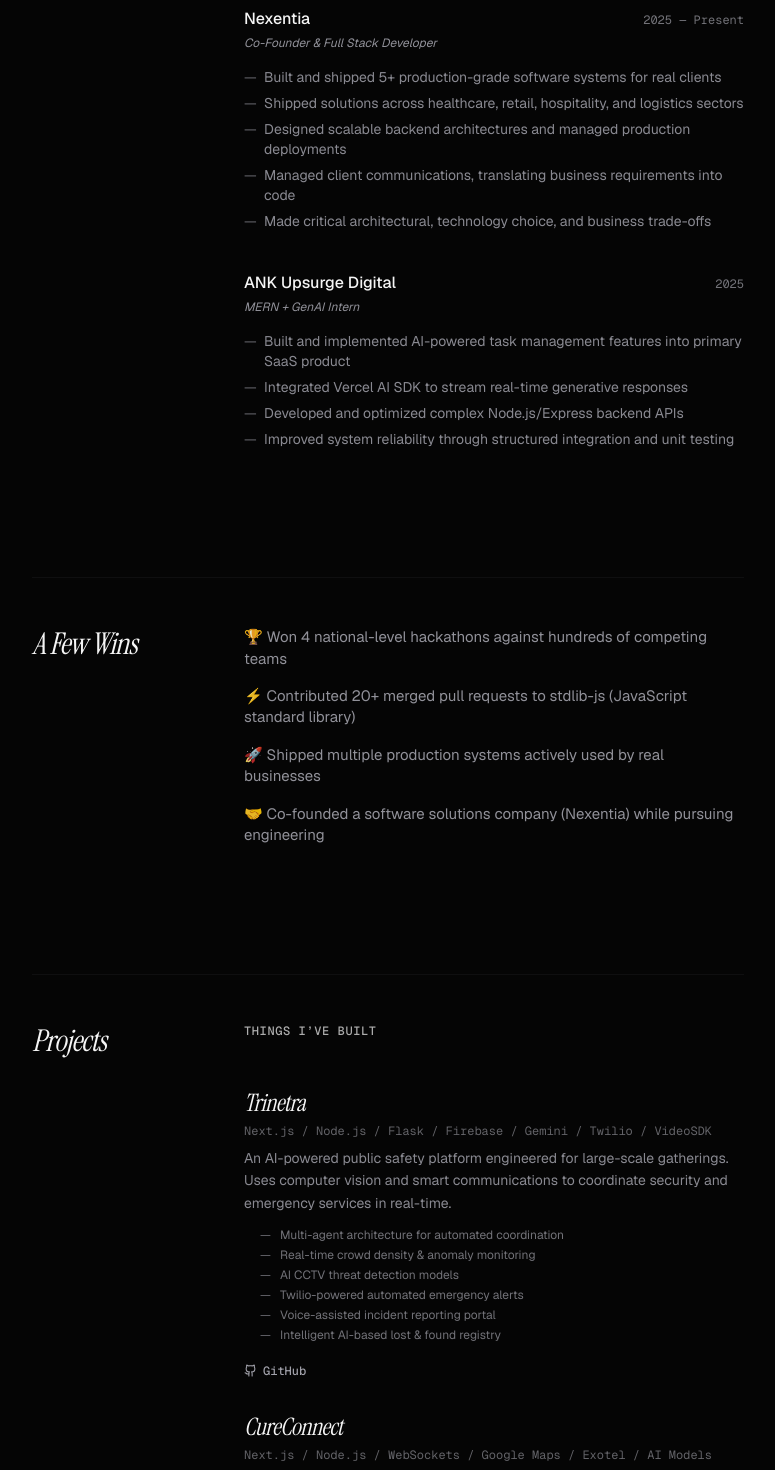
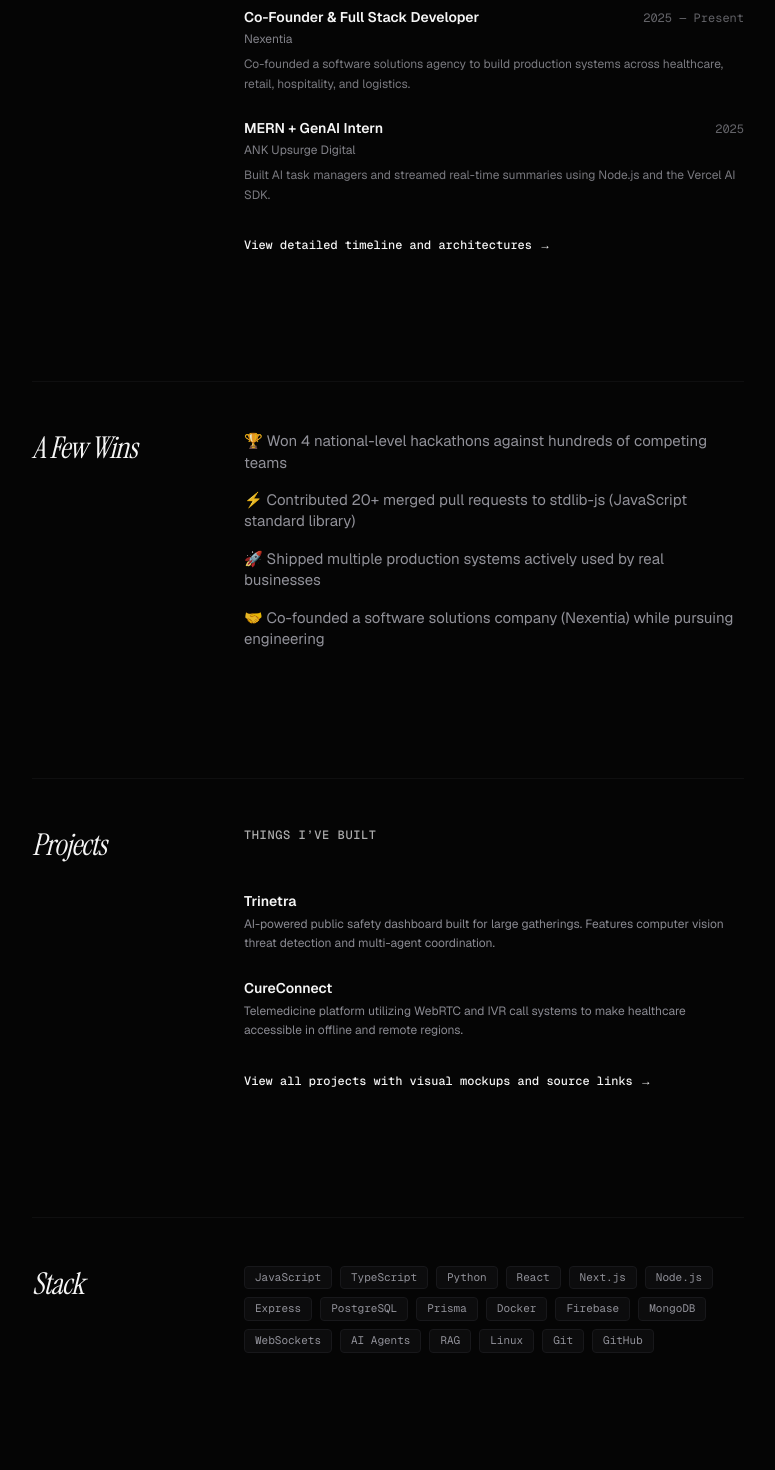
Before and after one commit to Erennn7/portfolio, a Next.js app: page / in a window 1280 px wide. Shown: the part 1280-2750 px from the top of the page, without its empty margins (252-1027 px from the left). Built offline with nearby package versions, Linux system fonts and the light colour scheme.

Commit message:
feat: update projects section

```diff
--- a/app/page.tsx
+++ b/app/page.tsx
@@ -1,95 +1,18 @@
+import Link from "next/link";
 import {
   Navbar,
   StatusBadge,
   Section,
-  TimelineItem,
-  ProjectCard,
   StackPill,
   WritingItem,
 } from "./components";
 
 export default function Home() {
-  const experiences = [
-    {
-      company: "Nexentia",
-      role: "Co-Founder & Full Stack Developer",
-      period: "2025 — Present",
-      highlights: [
-        "Built and shipped 5+ production-grade software systems for real clients",
-        "Shipped solutions across healthcare, retail, hospitality, and logistics sectors",
-        "Designed scalable backend architectures and managed production deployments",
-        "Managed client communications, translating business requirements into code",
-        "Made critical architectural, technology choice, and business trade-offs",
-      ],
-    },
-    {
-      company: "ANK Upsurge Digital",
-      role: "MERN + GenAI Intern",
-      period: "2025",
-      highlights: [
-        "Built and implemented AI-powered task management features into primary SaaS product",
-        "Integrated Vercel AI SDK to stream real-time generative responses",
-        "Developed and optimized complex Node.js/Express backend APIs",
-        "Improved system reliability through structured integration and unit testing",
-      ],
-    },
-  ];
-
   const wins = [
     { text: "🏆 Won 4 national-level hackathons against hundreds of competing teams" },
     { text: "⚡ Contributed 20+ merged pull requests to stdlib-js (JavaScript standard library)" },
     { text: "🚀 Shipped multiple production systems actively used by real businesses" },
     { text: "🤝 Co-founded a software solutions company (Nexentia) while pursuing engineering" },
-  ];
-
-  const projects = [
-    {
-      name: "Trinetra",
-      description: "An AI-powered public safety platform engineered for large-scale gatherings. Uses computer vision and smart communications to coordinate security and emergency services in real-time.",
-      features: [
-        "Multi-agent architecture for automated coordination",
-        "Real-time crowd density & anomaly monitoring",
-        "AI CCTV threat detection models",
-        "Twilio-powered automated emergency alerts",
-        "Voice-assisted incident reporting portal",
-        "Intelligent AI-based lost & found registry",
-      ],
-      techStack: [
-        "Next.js",
-        "Node.js",
-        "Flask",
-        "Firebase",
-        "Gemini",
-        "Twilio",
-        "VideoSDK",
-      ],
-      links: [
-        { label: "GitHub", href: "https://github.com/samarthkolarkar/trinetra" },
-      ],
-    },
-    {
-      name: "CureConnect",
-      description: "A comprehensive telemedicine and healthcare accessibility platform designed to bridge the gap between patients and specialized medical attention, even in remote locations.",
-      features: [
-        "WebRTC-powered real-time video consultations",
-        "Instant messaging and doctor-patient chat rooms",
-        "AI-assisted diagnosis and summary reports",
-        "IVRS telephony integration for offline access",
-        "Google Maps real-time location mapping",
-        "Multilingual interface for regional reach",
-      ],
-      techStack: [
-        "Next.js",
-        "Node.js",
-        "WebSockets",
-        "Google Maps",
-        "Exotel",
-        "AI Models",
-      ],
-      links: [
-        { label: "GitHub", href: "https://github.com/samarthkolarkar/cureconnect" },
-      ],
-    },
   ];
 
   const techStack = [
@@ -199,21 +122,41 @@
           </p>
         </Section>
 
-        {/* Work / Experience Section */}
+        {/* Work / Experience Section preview */}
         <Section id="work" title="Work" delayClass="delay-225">
           <h3 className="text-xs uppercase tracking-wider text-foreground/70 mb-4 font-mono font-medium">
             Things I’ve Built Professionally
           </h3>
-          <div className="flex flex-col gap-y-10">
-            {experiences.map((exp, idx) => (
-              <TimelineItem
-                key={idx}
-                company={exp.company}
-                role={exp.role}
-                period={exp.period}
-                highlights={exp.highlights}
-              />
-            ))}
+          <div className="flex flex-col gap-y-6">
+            <div className="flex flex-col gap-y-1">
+              <div className="flex justify-between items-baseline">
+                <span className="text-foreground text-sm font-semibold">Co-Founder & Full Stack Developer</span>
+                <span className="text-xs text-secondary/60 font-mono">2025 — Present</span>
+              </div>
+              <span className="text-xs text-secondary/80">Nexentia</span>
+              <p className="text-xs text-secondary/75 mt-1 leading-relaxed">
+                Co-founded a software solutions agency to build production systems across healthcare, retail, hospitality, and logistics.
+              </p>
+            </div>
+
+            <div className="flex flex-col gap-y-1">
+              <div className="flex justify-between items-baseline">
+                <span className="text-foreground text-sm font-semibold">MERN + GenAI Intern</span>
+                <span className="text-xs text-secondary/60 font-mono">2025</span>
+              </div>
+              <span className="text-xs text-secondary/80">ANK Upsurge Digital</span>
+              <p className="text-xs text-secondary/75 mt-1 leading-relaxed">
+                Built AI task managers and streamed real-time summaries using Node.js and the Vercel AI SDK.
+              </p>
+            </div>
+
+            <Link
+              href="/work"
+              className="text-xs text-foreground font-mono font-medium inline-flex items-center gap-1.5 hover:underline underline-offset-4 w-fit pt-2 focus-visible:outline-none focus-visible:ring-1 focus-visible:ring-foreground/50 rounded"
+              id="view-all-work-link"
+            >
+              View detailed timeline and architectures →
+            </Link>
           </div>
         </Section>
 
@@ -228,22 +171,33 @@
           </div>
         </Section>
 
-        {/* Projects Section */}
+        {/* Projects Section preview */}
         <Section id="projects" title="Projects" delayClass="delay-375">
           <h3 className="text-xs uppercase tracking-wider text-foreground/70 mb-4 font-mono font-medium">
             Things I’ve Built
           </h3>
-          <div className="flex flex-col gap-y-8">
-            {projects.map((proj, idx) => (
-              <ProjectCard
-                key={idx}
-                name={proj.name}
-                description={proj.description}
-                features={proj.features}
-                techStack={proj.techStack}
-                links={proj.links}
-              />
-            ))}
+          <div className="flex flex-col gap-y-6">
+            <div className="flex flex-col gap-y-1">
+              <h4 className="text-foreground text-sm font-semibold">Trinetra</h4>
+              <p className="text-xs text-secondary/85 leading-relaxed">
+                AI-powered public safety dashboard built for large gatherings. Features computer vision threat detection and multi-agent coordination.
+              </p>
+            </div>
+
+            <div className="flex flex-col gap-y-1">
+              <h4 className="text-foreground text-sm font-semibold">CureConnect</h4>
+              <p className="text-xs text-secondary/85 leading-relaxed">
+                Telemedicine platform utilizing WebRTC and IVR call systems to make healthcare accessible in offline and remote regions.
+              </p>
+            </div>
+
+            <Link
+              href="/projects"
+              className="text-xs text-foreground font-mono font-medium inline-flex items-center gap-1.5 hover:underline underline-offset-4 w-fit pt-2 focus-visible:outline-none focus-visible:ring-1 focus-visible:ring-foreground/50 rounded"
+              id="view-all-projects-link"
+            >
+              View all projects with visual mockups and source links →
+            </Link>
           </div>
         </Section>
 
@@ -297,7 +251,7 @@
                 key={social.label}
                 href={social.href}
                 id={social.id}
-                className="text-secondary hover:text-foreground transition-colors link-underline font-medium"
+                className="text-secondary hover:text-foreground transition-colors link-underline font-medium focus-visible:outline-none focus-visible:ring-1 focus-visible:ring-foreground/50 rounded"
                 target={social.href.startsWith("mailto:") ? undefined : "_blank"}
                 rel={social.href.startsWith("mailto:") ? undefined : "noopener noreferrer"}
               >
--- a/app/projects/page.tsx
+++ b/app/projects/page.tsx
@@ -11,9 +11,6 @@
   imagePath?: string;
   links: { label: string; href: string; type: "live" | "repo" }[];
 }
-
-export default function ProjectsPage() {
-  const [searchQuery, setSearchQuery] = useState("");
 
 const allProjects: ProjectItem[] = [
   {
@@ -76,6 +73,9 @@
   },
 ];
 
+export default function ProjectsPage() {
+  const [searchQuery, setSearchQuery] = useState("");
+
   // Client-side filtering logic
   const filteredProjects = useMemo(() => {
     const query = searchQuery.trim().toLowerCase();
@@ -129,7 +129,7 @@
         {/* Dynamic Project grid layout */}
         {filteredProjects.length > 0 ? (
           <div className="grid grid-cols-1 md:grid-cols-2 gap-x-8 gap-y-14 animate-fade-in delay-150">
-            {filteredProjects.map((project, idx) => (
+            {filteredProjects.map((project) => (
               <ProjectCard
                 key={project.name}
                 name={project.name}
```
Lines whose indentation alone changed are shown as unchanged.
